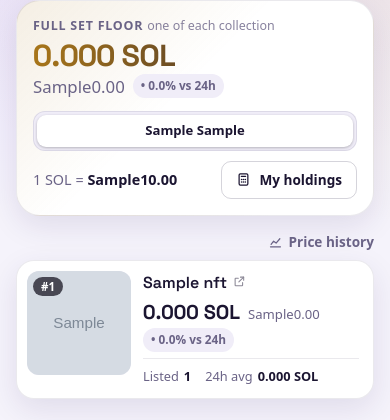
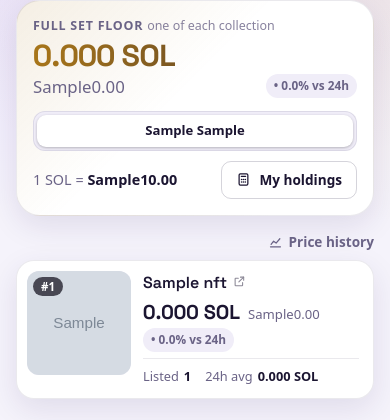
Before and after one commit to webbnik/TML-NFT-BOT, a Flask app: page / in a window 390 px wide. Shown: the part 56-476 px from the top of the page. Run offline with Flask 3, Linux system fonts and the light colour scheme; tables that the repository leaves empty hold one stand-in row (values such as "Sample post"); grey boxes marked "Sample" are stand-in pictures; some libraries are stand-ins or nearby versions.

Commit message:
Full set badge and trend line on the right on phones

```diff
--- a/static/css/nft.css
+++ b/static/css/nft.css
@@ -1119,11 +1119,21 @@ a.spark:hover {
     }
 
     .hero-stats {
+        width: 100%;
         gap: 12px 24px;
+    }
+
+    .hero-stat:first-child {
+        flex: 1 1 auto;
     }
 
     .hero-value {
         font-size: 1.9rem;
+    }
+
+    /* Badge and trend line on the right, like on the collection cards */
+    .hero-fiat [data-total-delta] {
+        margin-left: auto;
     }
 
     .hero-controls {
```
